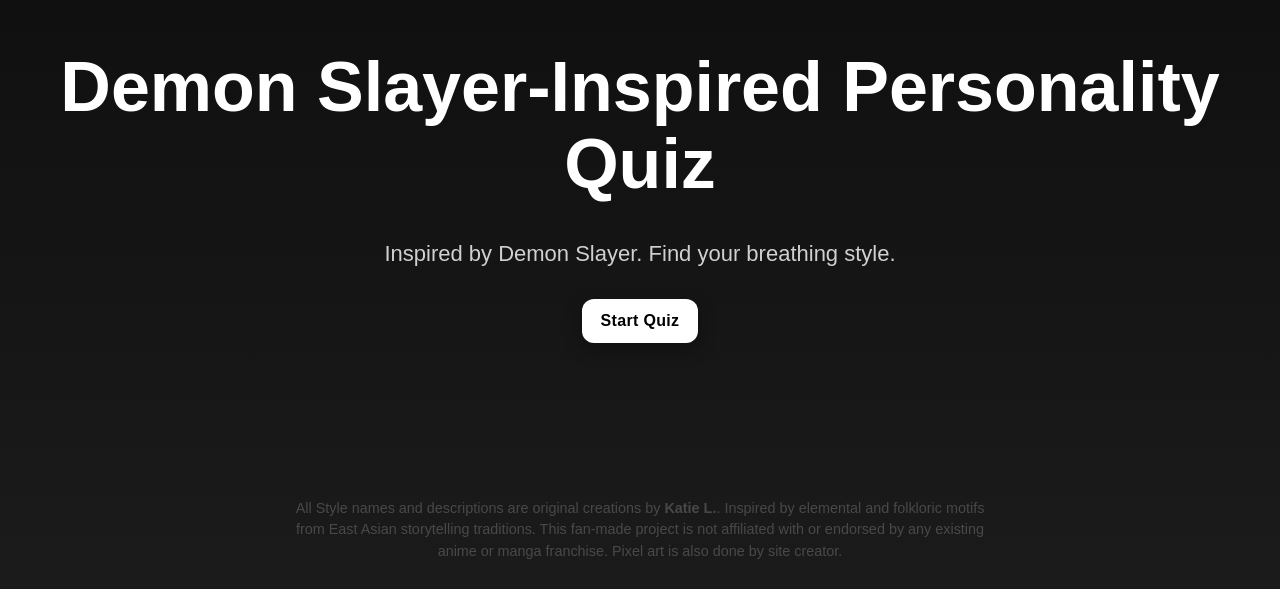
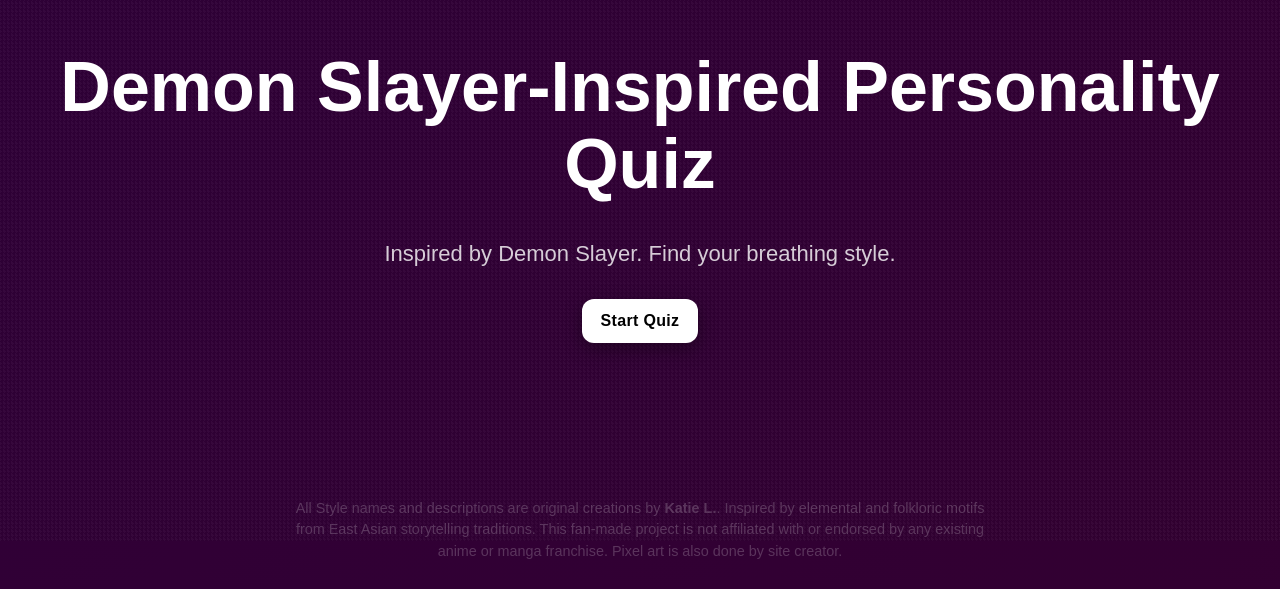
Before and after one commit to katienhanle/demonslayerquiz, a Next.js app: page / in a window 1280 px wide. Shown: the part 259-848 px from the top of the page. Built offline with nearby package versions, Linux system fonts and the light colour scheme; a web font is replaced by a local one.

Commit message:
Nav buttons, background

```diff
--- a/app/globals.css
+++ b/app/globals.css
@@ -3,10 +3,44 @@
 
 html, body { height: 100%; }
 body {
-  margin: 0;
-  background: linear-gradient(#0b0b0b, #1b1b1b);
-  color: #fff;
-}
+    margin: 0;
+    color: #fff;
+
+    /* 1️⃣ Base animated gradient */
+    background: linear-gradient(135deg, #2b0040, #390024);
+    background-size: 400% 400%;
+    animation: gradientShift 5s ease infinite;
+
+    /* 2️⃣ Pixel-dither overlay (checker texture) */
+    position: relative;
+    isolation: isolate;
+  }
+
+  body::before {
+    content: "";
+    position: fixed;
+    inset: 0;
+    z-index: -1;
+
+    /* Repeating pixel texture */
+    background-image:
+      repeating-conic-gradient(
+        from 45deg,
+        rgba(255,255,255,0.03) 0deg 90deg,
+        rgba(0,0,0,0.03) 90deg 180deg
+      );
+    background-size: 4px 4px; /* adjust pixel density */
+    mix-blend-mode: overlay;
+    pointer-events: none;
+  }
+
+  @keyframes gradientShift {
+    0%   { background-position: 0% 50%; }
+    50%  { background-position: 100% 50%; }
+    100% { background-position: 0% 50%; }
+  }
+
+
 
 /* === Landing Page === */
 .landing-wrap {
@@ -18,7 +52,7 @@
     text-align: center;
     padding: 32px;
     color: #fff;
-    background: linear-gradient(#0b0b0b, #1b1b1b);
+    background: transparent;
     position: relative;
   }
 
@@ -77,7 +111,7 @@
     place-items: center;
     padding: 24px;
     color: #fff;
-    background: linear-gradient(#0b0b0b, #1b1b1b);
+    background: transparent;
   }
 
   .customize-card {
@@ -187,7 +221,14 @@
     display: flex;
     gap: 12px;
     margin-top: 8px;
+    justify-content: space-between; /* evenly spread Back + Next */
   }
+
+  /* if there's only one button (like first question), push it to the right */
+  .actions .btn:first-child:last-child {
+    margin-left: auto;
+  }
+
   .btn {
     display: inline-block;
     padding: 12px 18px;
@@ -291,7 +332,7 @@
     place-items: center;
     padding: 24px;
     color: #fff;
-    background: linear-gradient(#0b0b0b, #1b1b1b);
+    background: transparent;
   }
 
   .box {
@@ -371,8 +412,14 @@
   .nav-buttons {
     display: flex;
     gap: 12px;
-    justify-content: space-between;
+    align-items: center;
   }
+
+  /* Always push Next to the right on desktop when Back is missing */
+  .nav-buttons .next {
+    margin-left: auto;
+  }
+
 
   /* Keep side by side on desktop */
   @media (min-width: 901px) {
@@ -381,11 +428,14 @@
     }
   }
 
-  /* Stack on mobile: NEXT on top, BACK below */
   @media (max-width: 900px) {
     .nav-buttons {
       flex-direction: column-reverse;
       gap: 10px;
+      align-items: stretch;   /* new: make both buttons full width */
+    }
+    .nav-buttons .next {
+      margin-left: 0;         /* new: reset the desktop push-right */
     }
   }
 
```
